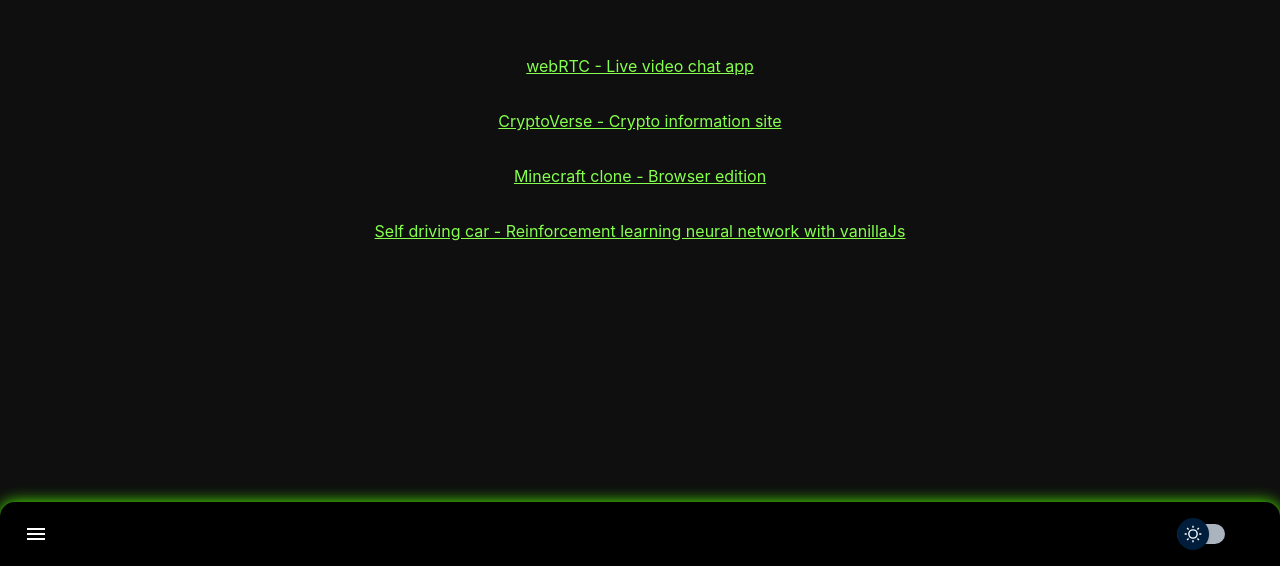
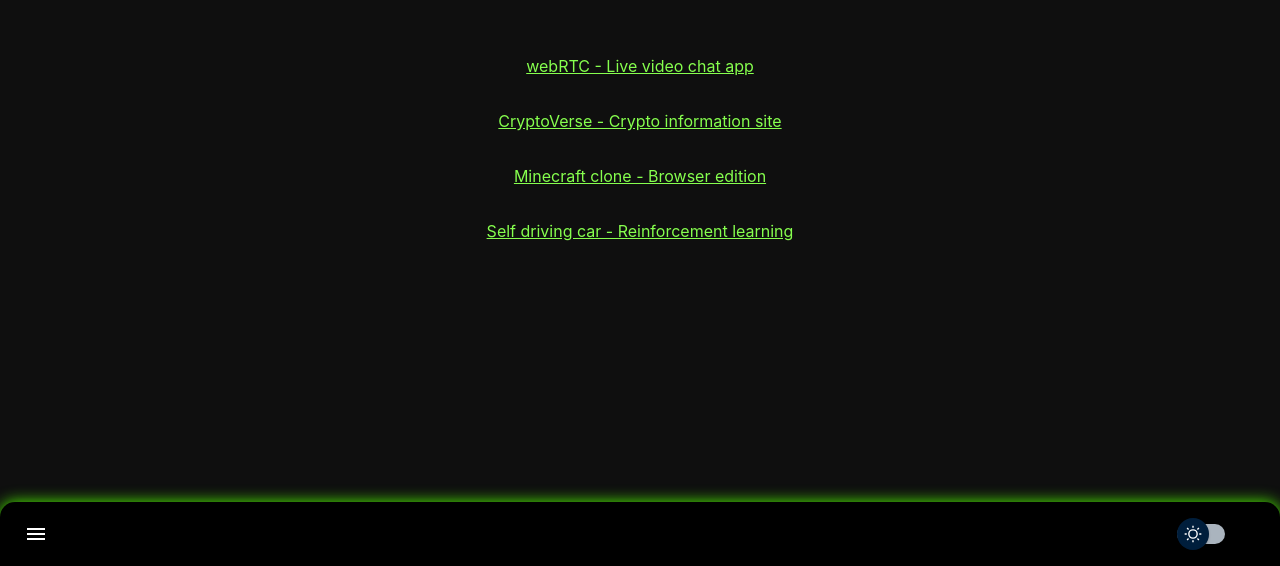
Before and after one commit to dtellz/d-t.com, a React (Create React App) app: page /projects in a window 1280 px wide. Shown: the part 234-800 px from the top of the page. Built offline with nearby package versions, Linux system fonts and the light colour scheme.

Commit message:
shorter description

```diff
--- a/src/pages/projects/index.jsx
+++ b/src/pages/projects/index.jsx
@@ -12,7 +12,7 @@
             <a style={{ paddingBottom: '35px' }} className={darkMode ? 'App-link' : 'App-link light'} href='https://stream-me-up.netlify.app'>webRTC - Live video chat app</a>
             <a style={{ paddingBottom: '35px' }} className={darkMode ? 'App-link' : 'App-link light'} href='https://versecrypto.netlify.app'>CryptoVerse - Crypto information site</a>
             <a style={{ paddingBottom: '35px' }} className={darkMode ? 'App-link' : 'App-link light'} href='https://minecraft-be.netlify.app'>Minecraft clone - Browser edition</a>
-            <a style={{ paddingBottom: '35px' }} className={darkMode ? 'App-link' : 'App-link light'} href='https://dtellz.github.io/self-driving-car/'>Self driving car - Reinforcement learning neural network with vanillaJs</a>
+            <a style={{ paddingBottom: '35px' }} className={darkMode ? 'App-link' : 'App-link light'} href='https://dtellz.github.io/self-driving-car/'>Self driving car - Reinforcement learning</a>
 
         </div>
     )
```
